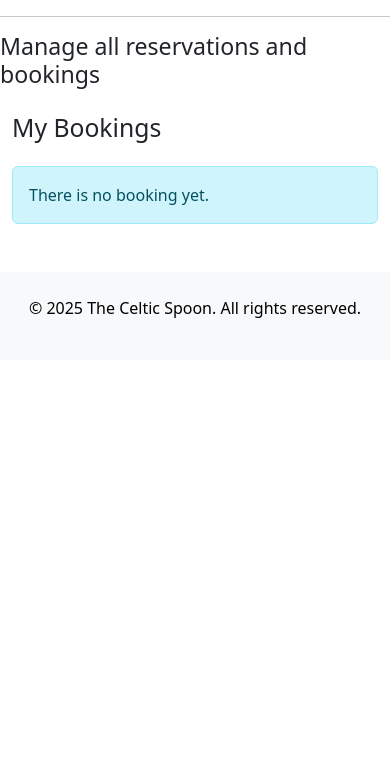
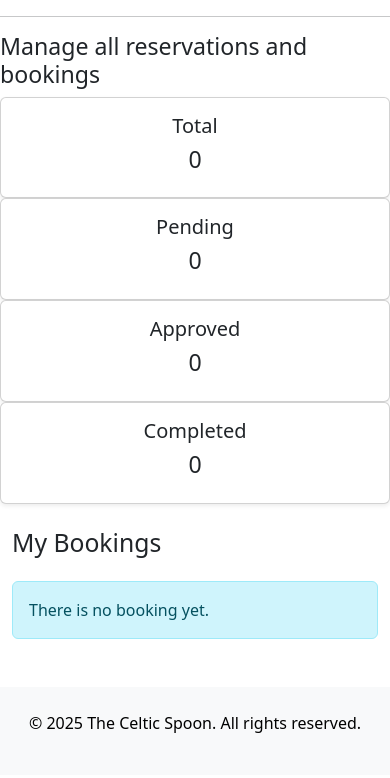
Before and after one commit to PDennise/the_celtic_spoon, a Django app: page /staff/dashboard/ in a window 390 px wide. Shown: the part 66-844 px from the top of the page. Run offline with Django 5.2, Linux system fonts and the light colour scheme; the visitor is signed in with stand-in values (Sample User, id 1); data that the repository does not hold is empty.

Commit message:
Add statics cards to staff html page

```diff
--- a/templates/staff_dashboard.html
+++ b/templates/staff_dashboard.html
@@ -6,6 +6,43 @@
 {% block content %}
 <h3>Manage all reservations and bookings</h3>
 
+<div class="row mb-4">
+    <div class="col-md-3">
+        <div class="card text-center shadow-sm">
+            <div class="card-body">
+                <h5>Total</h5>
+                <h3>{{ stats.total }}</h3>
+            </div>
+        </div>
+    </div>
+
+    <div class="col-md-3">
+        <div class="card text-center shadow-sm">
+            <div class="card-body">
+                <h5>Pending</h5>
+                <h3>{{ stats.pending }}</h3>
+            </div>
+        </div>
+    </div>
+
+    <div class="col-md-3">
+        <div class="card text-center shadow-sm">
+            <div class="card-body">
+                <h5>Approved</h5>
+                <h3>{{ stats.approved }}</h3>
+            </div>
+        </div>
+    </div>
+
+    <div class="col-md-3">
+        <div class="card text-center shadow-sm">
+            <div class="card-body">
+                <h5>Completed</h5>
+                <h3>{{ stats.completed }}</h3>
+            </div>
+        </div>
+    </div>
+</div>
 
 <div class="container mt-4">
     <h2 class="mb-4">My Bookings</h2>
```
